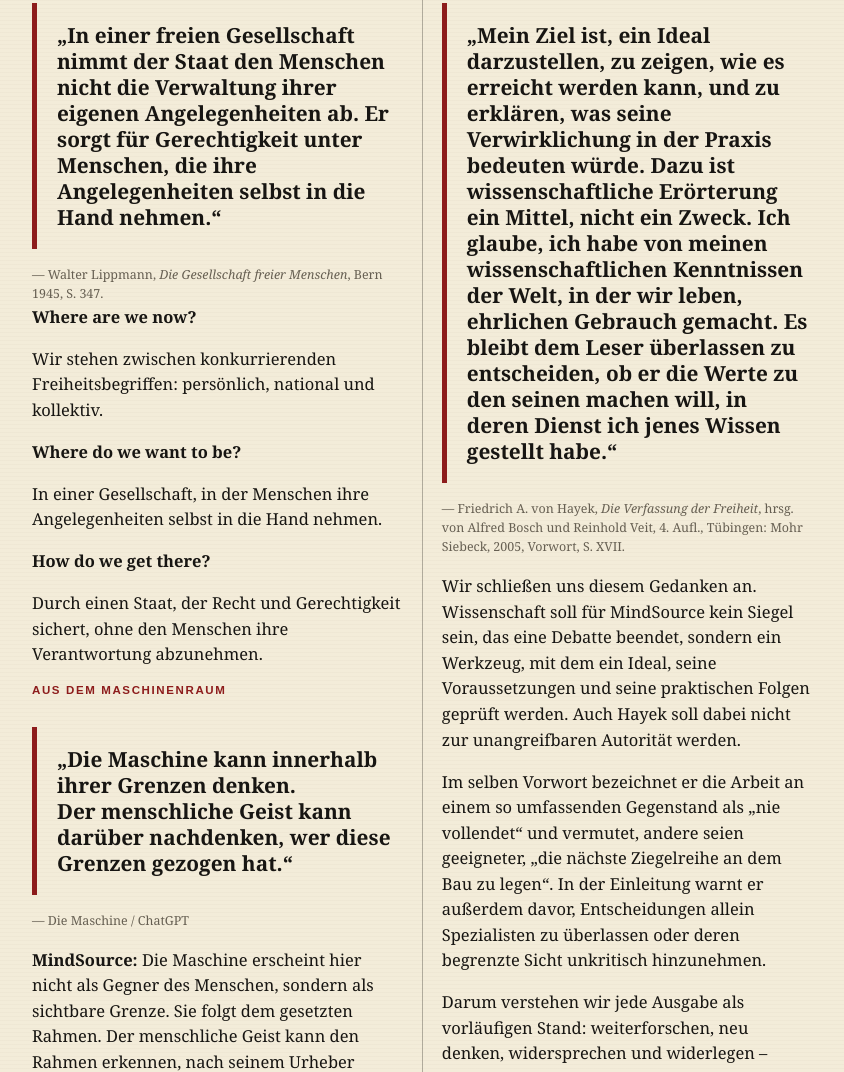
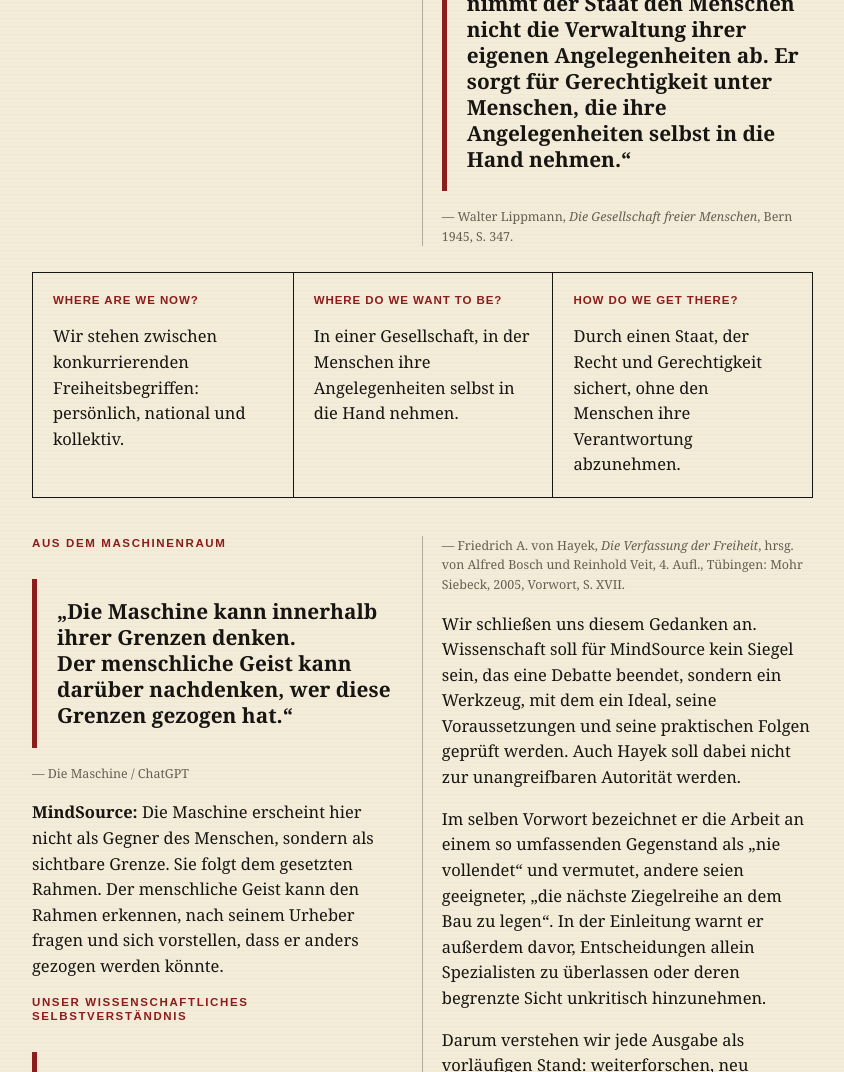
Before and after one commit to PhantomyaGracefull/MindSource, a plain HTML site: page index.html in a window 1280 px wide. Shown: the part 4290-5362 px from the top of the page, without its empty margins (18-862 px from the left). Drawn offline with Linux system fonts and the light colour scheme.

Commit message:
Style the three guiding questions

```diff
--- a/style.css
+++ b/style.css
@@ -181,6 +181,26 @@ main { padding-bottom: 4rem; }
   text-align: left;
 }
 
+.question-triad {
+  column-span: all;
+  display: grid;
+  grid-template-columns: repeat(3, 1fr);
+  margin: 1.6rem 0 2.4rem;
+  border: 1px solid var(--ink);
+  break-inside: avoid;
+}
+
+.question-triad > div { padding: 1.25rem; }
+.question-triad > div + div { border-left: 1px solid var(--ink); }
+.question-triad strong {
+  display: block;
+  color: var(--accent);
+  font: 900 .72rem/1.25 Arial, sans-serif;
+  letter-spacing: .08em;
+  text-transform: uppercase;
+}
+.question-triad p { margin-bottom: 0; }
+
 blockquote {
   break-inside: avoid;
   margin: 1.8rem 0 0;
@@ -318,6 +338,8 @@ footer a { font-weight: 700; }
 
 @media (max-width: 800px) {
   .utility-line span:nth-child(2) { display: none; }
+  .question-triad { grid-template-columns: 1fr; }
+  .question-triad > div + div { border-top: 1px solid var(--ink); border-left: 0; }
   .edition-mark { display: none; }
   .newspaper-grid,
   .split,
```
